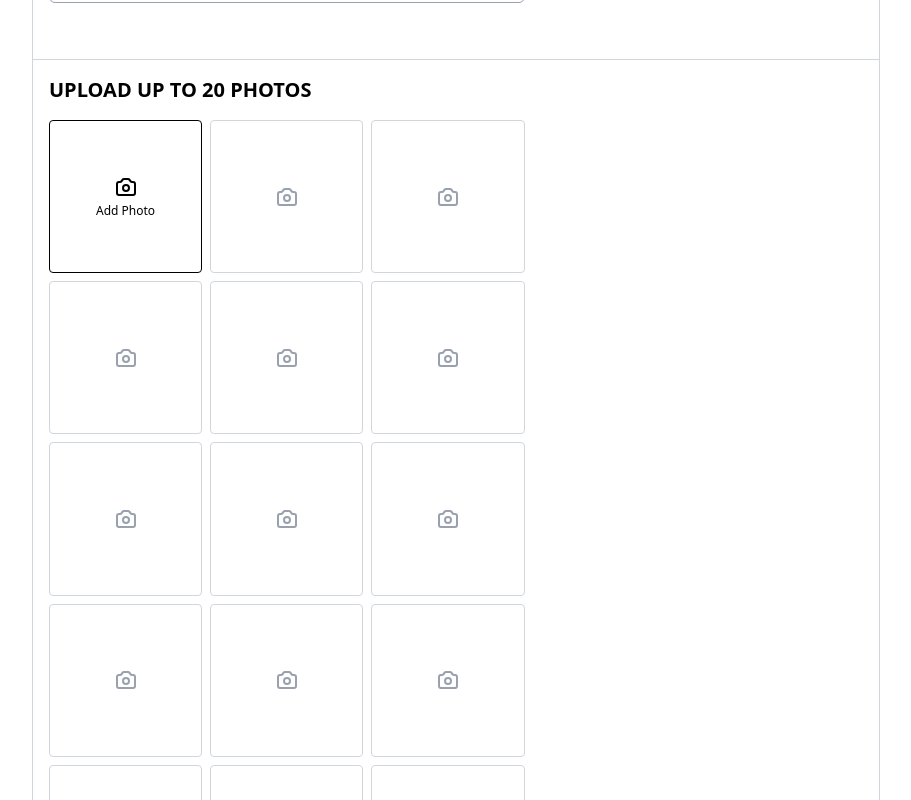
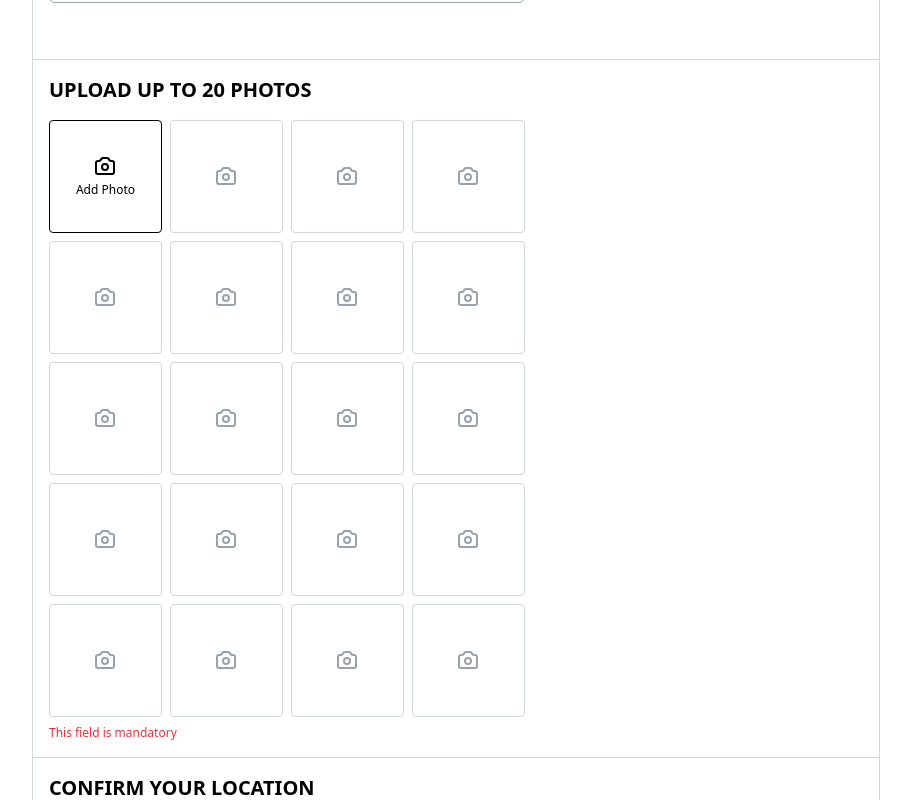
Before and after one commit to ankitjha-code/lzy-crazy-task, a React (Vite) app: page / in a window 1280 px wide. Shown: the part 2420-3220 px from the top of the page, without its empty margins (184-1095 px from the left). Built offline with nearby package versions, Linux system fonts and the light colour scheme.

Commit message:
"Grid Fix"

```diff
--- a/src/components/Hero.jsx
+++ b/src/components/Hero.jsx
@@ -1077,7 +1077,7 @@ function Hero() {
                 onChange={handleFileChange}
               />
 
-              <div className="grid grid-cols-2 xs:grid-cols-3 sm:grid-cols-4 gap-2">
+              <div className="grid grid-cols-2 xs:grid-cols-4 sm:grid-cols-4 gap-2">
                 {/* Render uploaded photos */}
                 {photos.map((photo, index) => (
                   <div
```
